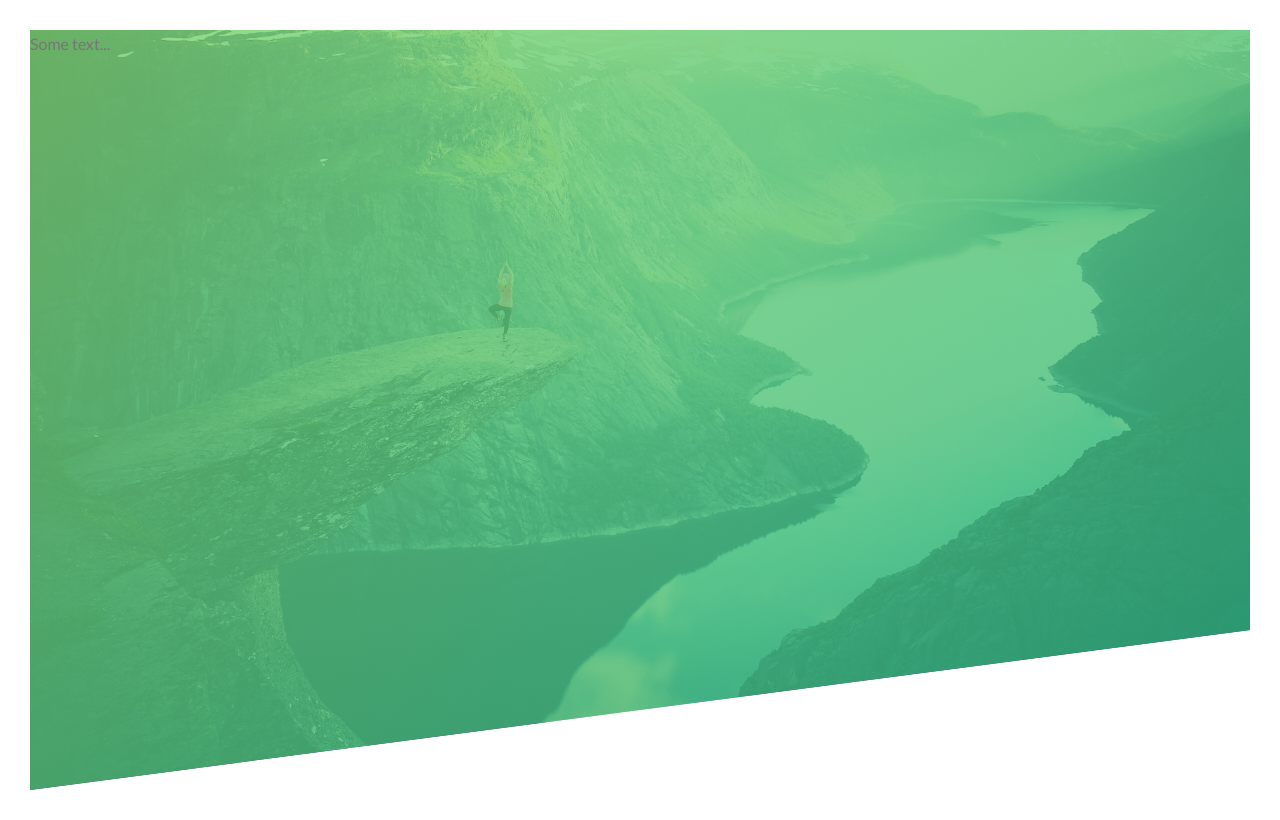
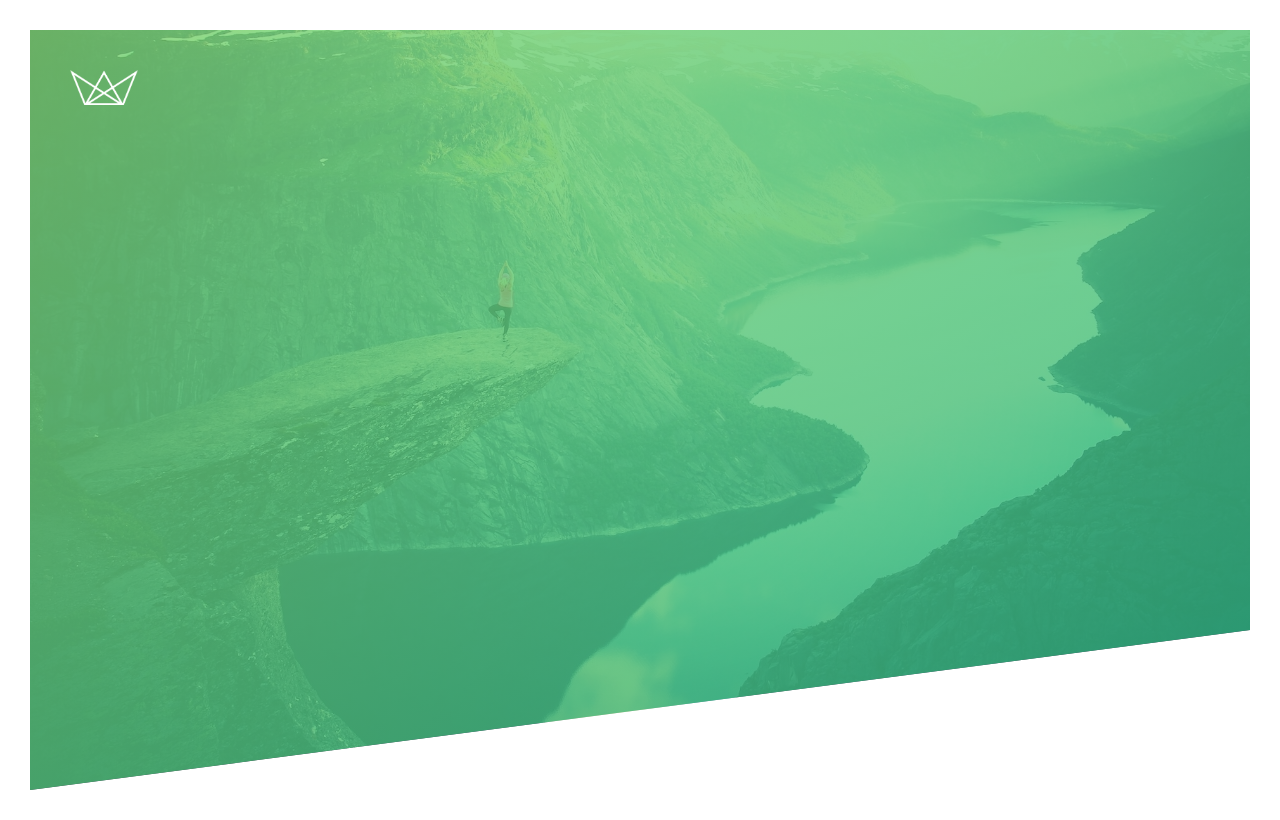
Before and after one commit to DimasWerito/advanced_css, a plain HTML site: page Natours/starter/index.html in a window 1280 px wide. Drawn offline with Linux system fonts and the light colour scheme; files that its build step writes are made by us from their sources.

Commit message:
header 2

```diff
--- a/Natours/starter/css/style.css
+++ b/Natours/starter/css/style.css
@@ -32,5 +32,16 @@ body {
     url(../img/hero.jpg);
   background-size: cover;
   background-position: top;
+  position: relative;
   clip-path: polygon(0 0, 100% 0, 100% 75vh, 0 100%);
 }
+
+.logo-box {
+  position: absolute;
+  top: 40px;
+  left: 40px;
+}
+
+.logo {
+  height: 35px;
+}
--- a/Natours/starter/index.html
+++ b/Natours/starter/index.html
@@ -14,7 +14,10 @@
     </head>
     <body>
         <header class="header">
-            Some text...
+            <div class="logo-box">
+                <img src="img/logo-white.png" alt="Logo" class="logo">
+            </div>
+            <h1 class="heading-primary"></h1>
         </head>
     </body>
 </html>
```
